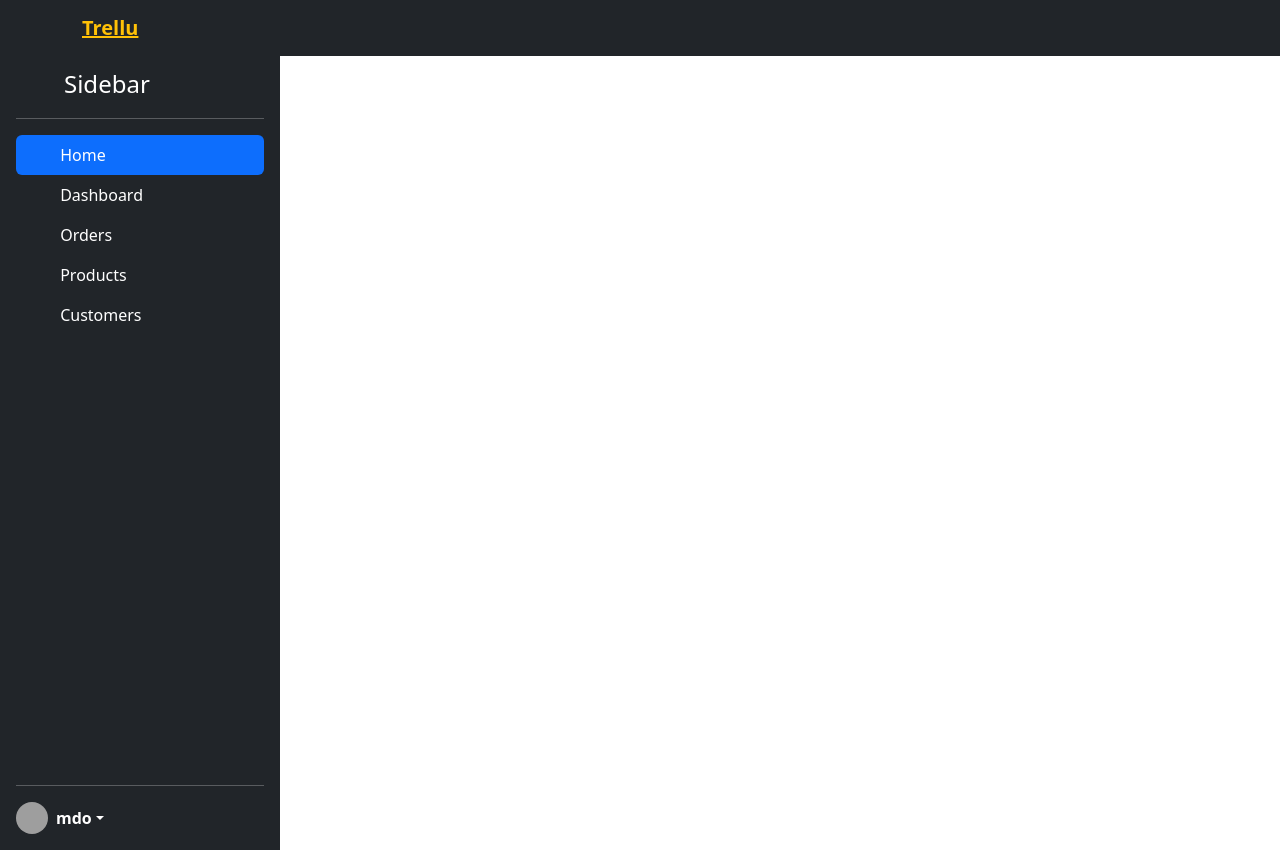
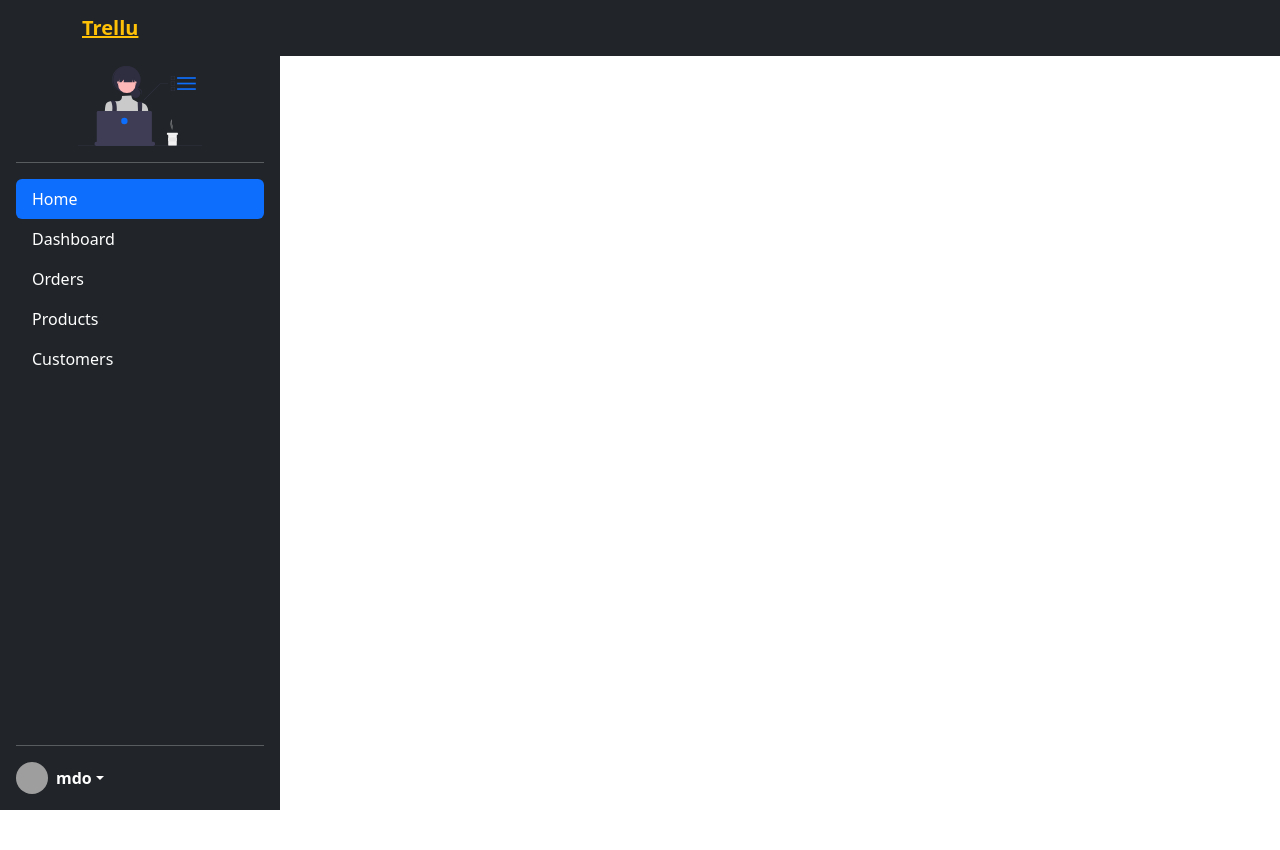
Before and after one commit to johnvillar41/-A-Web-based-Online-Entrance-Examination-and-Registration, an Angular app in the folder entrance-examination-and-registration/: page /dashboard in a window 1280 px wide. After the commit the page ends 810 px from the top, so only its background shows below. Built offline with nearby package versions, Linux system fonts and the light colour scheme; grey boxes are pictures that could not be loaded.

Commit message:
updated nav

```diff
--- a/entrance-examination-and-registration/src/app/dashboard/dashboard.component.css
+++ b/entrance-examination-and-registration/src/app/dashboard/dashboard.component.css
@@ -1,3 +1,3 @@
 .full-height {
-  height: 100vh;
+  height: 95vh;
 }
--- a/entrance-examination-and-registration/src/app/dashboard/dashboard.component.html
+++ b/entrance-examination-and-registration/src/app/dashboard/dashboard.component.html
@@ -1,49 +1,34 @@
-<div class="d-flex flex-column flex-shrink-0 p-3 text-white bg-dark full-height" style="width: 280px;">
-  <a href="/" class="d-flex align-items-center mb-3 mb-md-0 me-md-auto text-white text-decoration-none">
-    <svg class="bi me-2" width="40" height="32">
-      <use xlink:href="#bootstrap"></use>
-    </svg>
-    <span class="fs-4">Sidebar</span>
+<div class="d-flex flex-column p-3 text-white bg-dark full-height" style="width: 280px;">
+  <a href="/" class="text-white text-decoration-none text-center">
+    <img src="../../assets/images/showcase.svg" class="w-50" />
   </a>
   <hr>
   <ul class="nav nav-pills flex-column mb-auto">
     <li class="nav-item">
       <a href="#" class="nav-link active" aria-current="page">
-        <svg class="bi me-2" width="16" height="16">
-          <use xlink:href="#home"></use>
-        </svg>
         Home
       </a>
     </li>
     <li>
       <a href="#" class="nav-link text-white">
-        <svg class="bi me-2" width="16" height="16">
-          <use xlink:href="#speedometer2"></use>
-        </svg>
         Dashboard
       </a>
     </li>
     <li>
       <a href="#" class="nav-link text-white">
-        <svg class="bi me-2" width="16" height="16">
-          <use xlink:href="#table"></use>
-        </svg>
+
         Orders
       </a>
     </li>
     <li>
       <a href="#" class="nav-link text-white">
-        <svg class="bi me-2" width="16" height="16">
-          <use xlink:href="#grid"></use>
-        </svg>
+
         Products
       </a>
     </li>
     <li>
       <a href="#" class="nav-link text-white">
-        <svg class="bi me-2" width="16" height="16">
-          <use xlink:href="#people-circle"></use>
-        </svg>
+
         Customers
       </a>
     </li>
```
